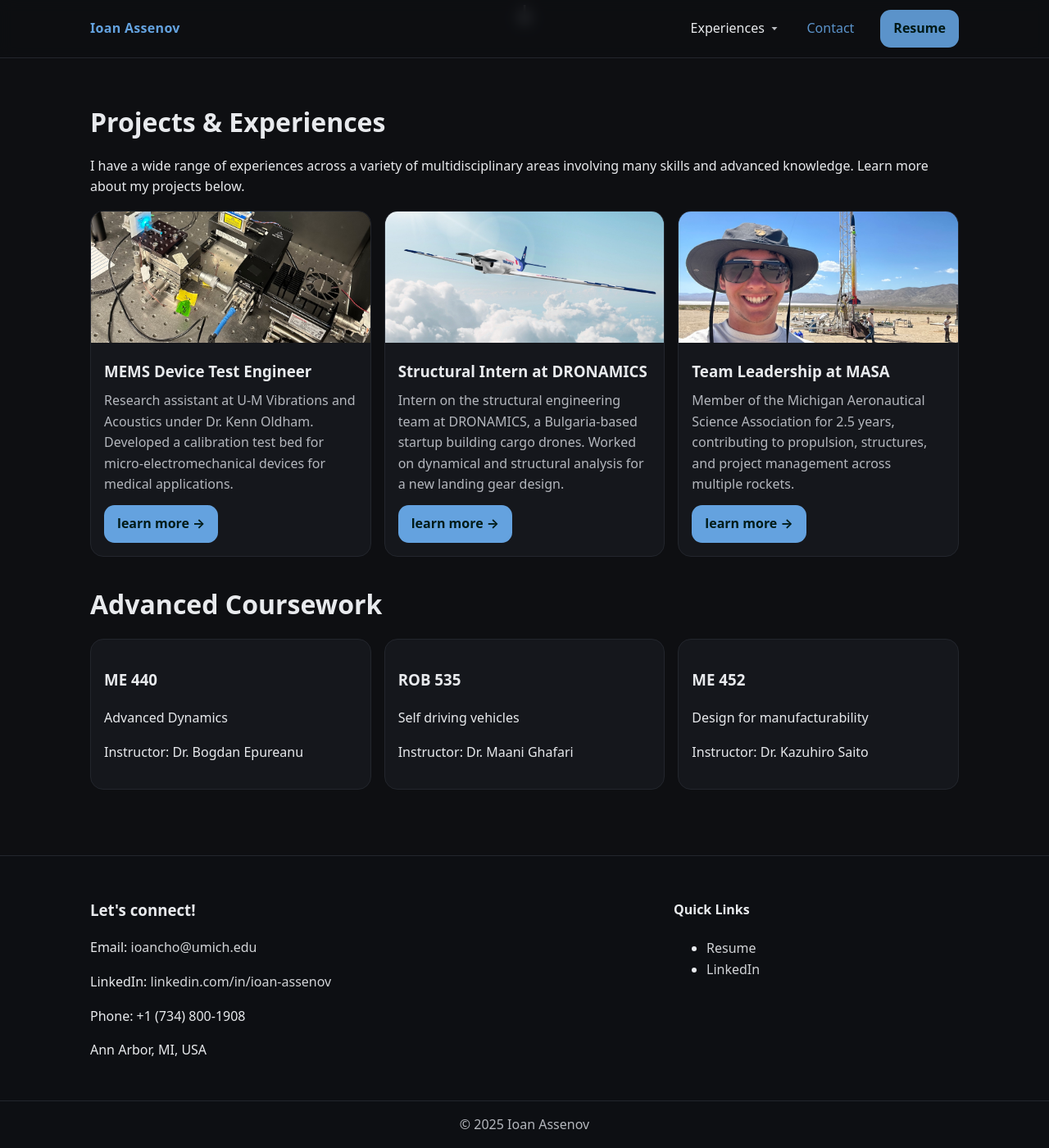
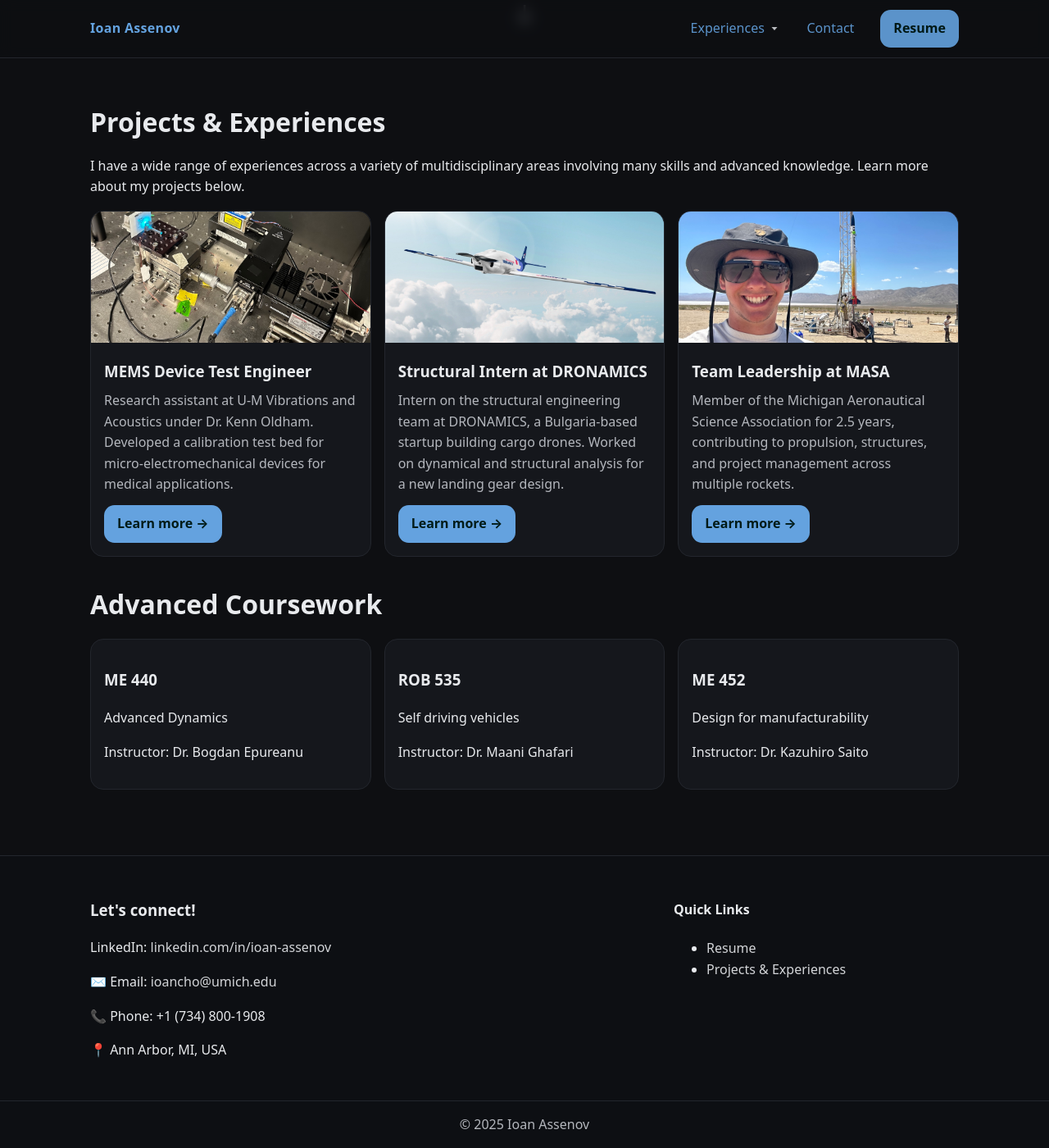
Before and after one commit to ioanassenov/ioanassenov.com, a Jekyll site: the page built from index.html, in a window 1280 px wide and 1400 px high, scrolled down 493 px. Shown: the whole window at 82% size. Built offline with Jekyll 4.4.1, drawn with Linux system fonts in a browser that asks for light colours.

Commit message:
Update header and card links

```diff
--- a/_includes/card.html
+++ b/_includes/card.html
@@ -4,7 +4,7 @@
     <h3>{{ include.title }}</h3>
     <p>{{ include.summary }}</p>
     {% if include.link %}
-      <a class="btn" href="{{ include.link }}" target="_blank" rel="noopener">learn more →</a>
+      <a class="btn" href="{{ include.link }}" rel="noopener">Learn more →</a>
     {% endif %}
   </div>
 </article>
--- a/_includes/footer.html
+++ b/_includes/footer.html
@@ -2,16 +2,16 @@
   <div class="wrap">
     <div>
       <h3>Let's connect!</h3>
-      <p>Email: <a href="mailto:[ioancho@umich.edu]">ioancho@umich.edu</a></p>
       <p>LinkedIn: <a href="https://www.linkedin.com/in/ioan-assenov" target="_blank" rel="noopener">linkedin.com/in/ioan-assenov</a></p>
-      <p>Phone: +1 (734) 800-1908</p>
-      <p>Ann Arbor, MI, USA</p>
+      <p>✉️ Email: <a href="mailto:[ioancho@umich.edu]">ioancho@umich.edu</a></p>
+      <p>📞 Phone: +1 (734) 800-1908</p>
+      <p>📍 Ann Arbor, MI, USA</p>
     </div>
     <div class="quick-links">
       <h4>Quick Links</h4>
       <ul>
-        <li><a href="https://ioanassenov.com" target="_blank" rel="noopener">Resume</a></li>
-        <li><a href="https://www.linkedin.com/in/ioan-assenov" target="_blank" rel="noopener">LinkedIn</a></li>
+        <li><a href="{{ '/assets/documents/assenov_ioan_resume.pdf' | relative_url }}" target="_blank" rel="noopener">Resume</a></li>
+        <li><a href="{{ 'experiences' | relative_url }}" rel="noopener">Projects & Experiences</a></li>
       </ul>
     </div>
   </div>
--- a/_includes/header.html
+++ b/_includes/header.html
@@ -6,7 +6,7 @@
       <!-- Experiences drop down -->
       <details class="dropdown">
         <summary class="dropbtn">
-          <span>Experiences</span>
+          <a>Experiences</a>
           <svg aria-hidden="true" width="14" height="14" viewBox="0 0 20 20" class="caret">
             <path d="M5 7l5 6 5-6" fill="currentColor"/>
           </svg>
--- a/index.html
+++ b/index.html
@@ -37,7 +37,11 @@ title: "Ioan Assenov"
   <h2>Advanced Coursework</h2>
   <div class="course-list">
     {% for item in site.data.courses %}
-      {% include course.html number=item.number coursetitle=item.coursetitle instructor=item.instructor %}
+      {% include course.html
+        number=item.number
+        coursetitle=item.coursetitle
+        instructor=item.instructor
+      %}
     {% endfor %}
   </div>
 </section>
```
Also changed, not shown: 1 other file.
